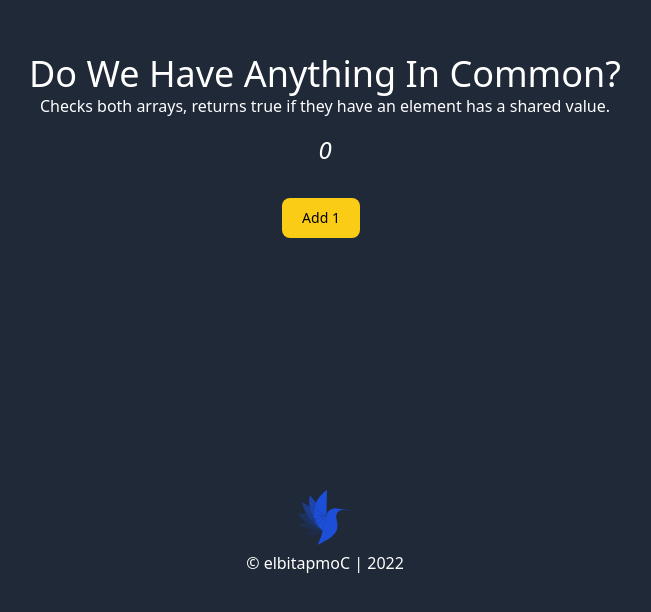
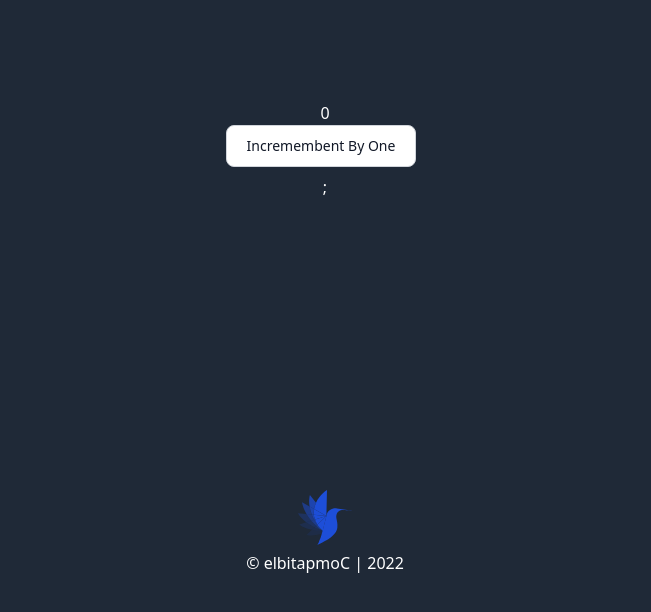
Before and after one commit to elbitapmoC/fe-ben-awad-ce, a Next.js app: page / in a window 1280 px wide. Shown: the part 206-818 px from the top of the page, without its empty margins (315-966 px from the left). Built offline with nearby package versions, Linux system fonts and the light colour scheme.

Commit message:
Completes phase one: - Create a counter

```diff
--- a/components/InCommon.js
+++ /dev/null
@@ -1,26 +0,0 @@
-import { useState } from "react";
-
-const InCommon = ({ title, description }) => {
-  const [count, setCount] = useState(0);
-
-  const handleClick = () => {
-    setCount(count + 1);
-  };
-
-  return (
-    <>
-      <h1 className="title text-4xl">{title}</h1>
-      <aside>{description}</aside>
-      <p className="mt-4 mb-4 text-2xl italic">{count}</p>
-      <button
-        type="button"
-        onClick={handleClick}
-        className="focus:outline-none text-black bg-yellow-400 hover:bg-yellow-500 focus:ring-4 focus:ring-yellow-300 font-medium rounded-lg text-sm mt-4 px-5 py-2.5 mr-2 mb-2"
-      >
-        Add 1
-      </button>
-    </>
-  );
-};
-
-export default InCommon;
--- /dev/null
+++ b/components/PhaseOne.js
@@ -0,0 +1,23 @@
+import { useState } from "react";
+
+const PhaseOne = () => {
+  const [count, setCount] = useState(0);
+
+  return (
+    <>
+      <p>{count}</p>
+      <button
+        onClick={() => {
+          setCount(count + 1);
+        }}
+        type="button"
+        class="text-gray-900 bg-white border border-gray-300 focus:outline-none hover:bg-gray-100 focus:ring-4 focus:ring-gray-200 font-medium rounded-lg text-sm px-5 py-2.5 mr-2 mb-2 dark:bg-gray-800 dark:text-white dark:border-gray-600 dark:hover:bg-gray-700 dark:hover:border-gray-600 dark:focus:ring-gray-700"
+      >
+        Incremembent By One
+      </button>
+      ;
+    </>
+  );
+};
+
+export default PhaseOne;
--- a/pages/index.js
+++ b/pages/index.js
@@ -1,11 +1,8 @@
-import { useState } from "react";
 import Head from "next/head";
 import Footer from "../components/Footer";
-import InCommon from "../components/InCommon";
+import PhaseOne from "../components/PhaseOne";
 
 export default function Home() {
-  const [count, setCount] = useState(1);
-
   return (
     <div className="p-4">
       <style jsx>{`
@@ -25,10 +22,7 @@
         <link rel="icon" href="/favicon.ico" />
       </Head>
       <div className="main">
-        <InCommon
-          title="Do We Have Anything In Common?"
-          description="Checks both arrays, returns true if they have an element has a shared value."
-        />
+        <PhaseOne />
       </div>
       <Footer />
     </div>
```
